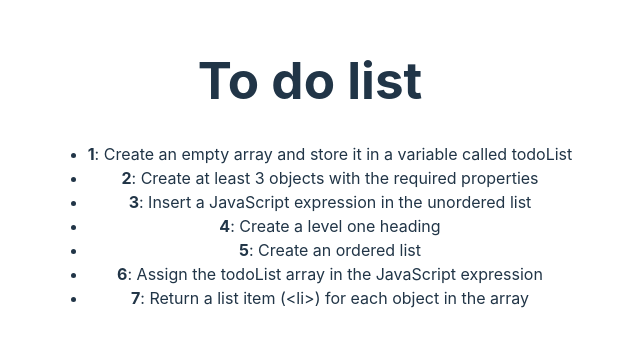
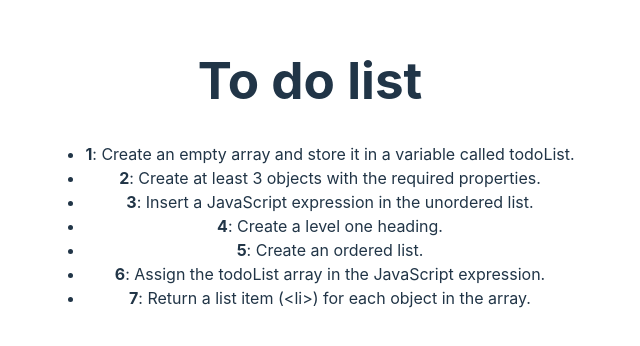
Before and after one commit to ledarca/react-todo, a React (Vite) app: page / in a window 1280 px wide. Shown: the part 228-574 px from the top of the page, without its empty margins (330-970 px from the left). Built offline with nearby package versions, Linux system fonts and the light colour scheme.

Commit message:
2 lesson 1-1

```diff
--- a/src/App.jsx
+++ b/src/App.jsx
@@ -5,13 +5,13 @@ import './App.css'
 
 function App() {
   const todoList = [
-    { id: 1, title: 'Create an empty array and store it in a variable called todoList' },
-    { id: 2, title: 'Create at least 3 objects with the required properties' },
-    { id: 3, title: 'Insert a JavaScript expression in the unordered list' },
-    { id: 4, title: 'Create a level one heading' },
-    { id: 5, title: 'Create an ordered list' },
-    { id: 6, title: 'Assign the todoList array in the JavaScript expression' },
-    { id: 7, title: 'Return a list item (<li>) for each object in the array' },
+    { id: 1, title: 'Create an empty array and store it in a variable called todoList.' },
+    { id: 2, title: 'Create at least 3 objects with the required properties.' },
+    { id: 3, title: 'Insert a JavaScript expression in the unordered list.' },
+    { id: 4, title: 'Create a level one heading.' },
+    { id: 5, title: 'Create an ordered list.' },
+    { id: 6, title: 'Assign the todoList array in the JavaScript expression.' },
+    { id: 7, title: 'Return a list item (<li>) for each object in the array.' },
   ];
 
   return (
```
